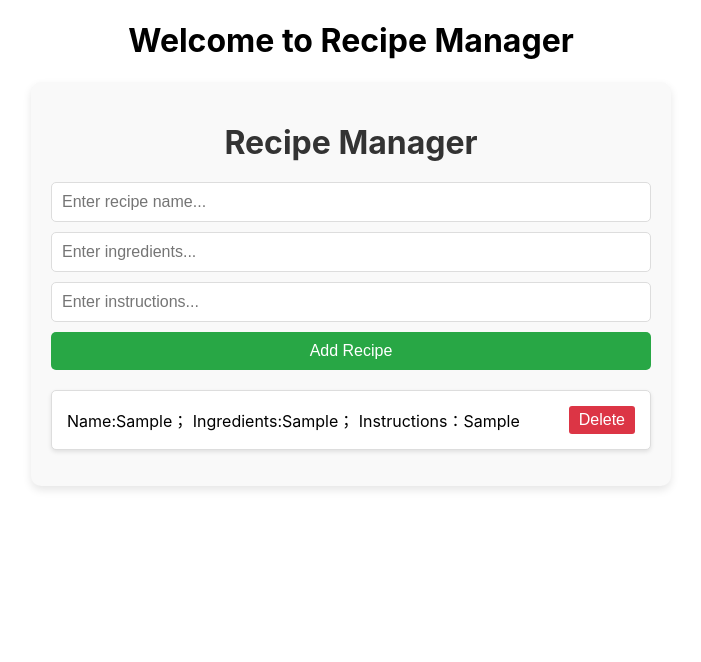
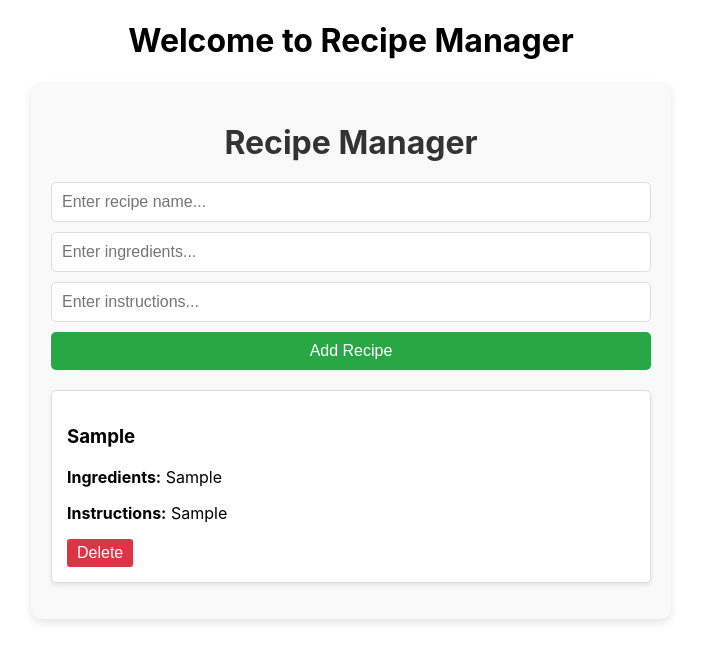
Before and after one commit to JY1Z/collaborative-project, a React (Create React App) app: page / in a window 1280 px wide. Both pictures are taken after typing "Sample", "Sample", "Sample" into the empty fields and a click on the button "Add Recipe". Shown: the top 662 px of the page, without its empty margins (289-990 px from the left). Built offline with nearby package versions, Linux system fonts and the light colour scheme.

Commit message:
Update RecipeManager

```diff
--- /dev/null
+++ b/src/components/Recipe.js
@@ -0,0 +1,16 @@
+import React from 'react';
+
+function Recipe({ recipe, onDelete }) {
+    const { name, ingredients, instructions } = recipe;
+
+    return (
+        <div className="recipe">
+            <h3>{name}</h3>
+            <p><strong>Ingredients:</strong> {ingredients}</p>
+            <p><strong>Instructions:</strong> {instructions}</p>
+            <button onClick={onDelete}>Delete</button>
+        </div>
+    );
+}
+
+export default Recipe;
--- a/src/components/RecipeManager.js
+++ b/src/components/RecipeManager.js
@@ -1,12 +1,12 @@
-import React, { useState } from "react";
+import React, { useState } from 'react';
+import Recipe from './Recipe';
 import './Recipe.css';
 
 function RecipeManager() {
     const [recipes, setRecipes] = useState([]);
-  const [name, setName] = useState("");
-  const [ingredients, setIngredients] = useState("");
-  const [instructions, setInstructions] = useState("");
-
+    const [name, setName] = useState('');
+    const [ingredients, setIngredients] = useState('');
+    const [instructions, setInstructions] = useState('');
 
     // Handle input change for name
     function handleNameChange(event) {
@@ -25,11 +25,11 @@ function RecipeManager() {
 
     // Add a new recipe to the list
     function addRecipe() {
-    if (name.trim() !== "" && ingredients.trim() !== "") {
-      setRecipes((r) => [...r, { name, ingredients, instructions}]);
-      setName("");
-      setIngredients(""); // Clear the input fields
-      setInstructions("");
+        if (name.trim() !== '' && ingredients.trim() !== '') {
+            setRecipes((r) => [...r, { name, ingredients, instructions }]);
+            setName('');
+            setIngredients(''); // Clear the input fields
+            setInstructions('');
         }
     }
 
@@ -66,9 +66,10 @@ function RecipeManager() {
             <ol>
                 {recipes.map((recipe, index) => (
                     <li key={index}>
-            Name:{recipe.name}； Ingredients:{recipe.ingredients}；
-            Instructions：{recipe.instructions}
-            <button onClick={() => deleteRecipe(index)}>Delete</button>
+                        <Recipe
+                            recipe={recipe}
+                            onDelete={() => deleteRecipe(index)}
+                        />
                     </li>
                 ))}
             </ol>
```
Lines whose indentation alone changed are shown as unchanged.
